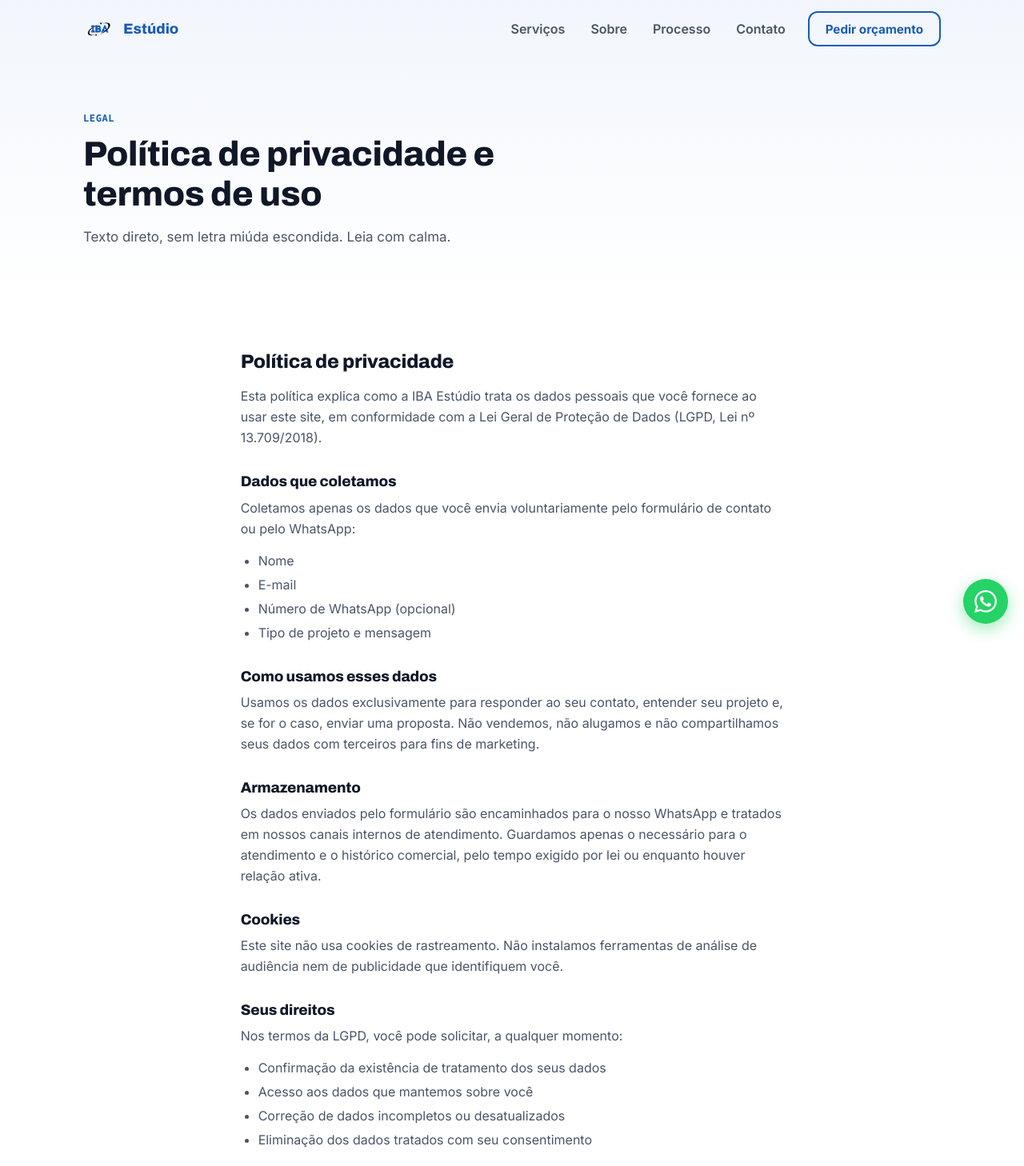
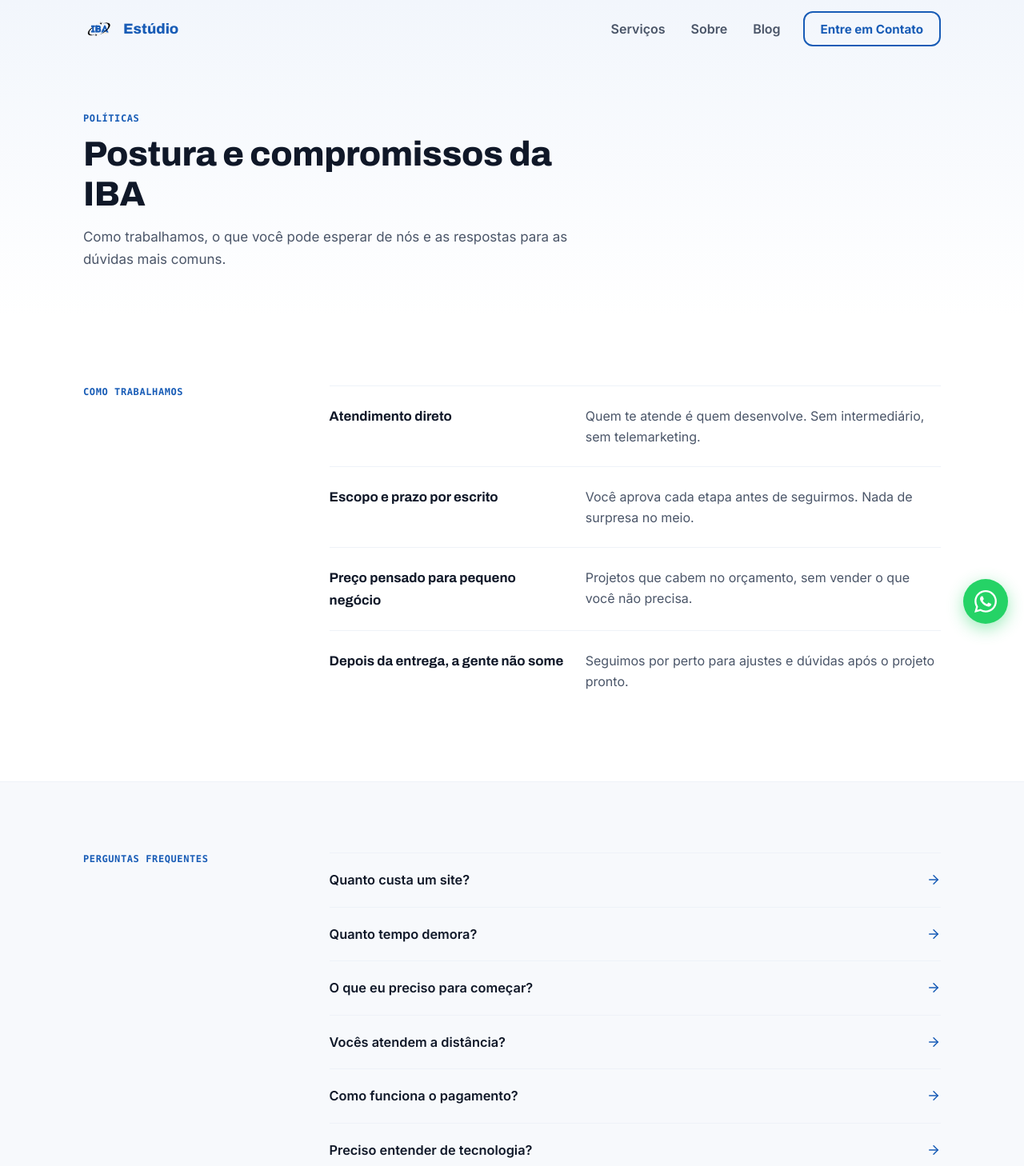
Before and after one commit to isisalencastro/ibaestudio-site, a React (Vite) app: page /politicas in a window 1280 px wide. Shown: the top 1458 px of the page at 80% size. Built offline with nearby package versions, Linux system fonts and the light colour scheme.

Commit message:
feat: add blog and politicas pages, simplify nav

```diff
--- a/src/App.jsx
+++ b/src/App.jsx
@@ -9,6 +9,7 @@ import Servicos from './pages/Servicos'
 import Sobre from './pages/Sobre'
 import Contato from './pages/Contato'
 import Politicas from './pages/Politicas'
+import Blog from './pages/Blog'
 
 function ScrollToTop() {
   const { pathname, hash } = useLocation()
@@ -32,6 +33,7 @@ function AnimatedRoutes() {
         <Route path="/sobre" element={<Sobre />} />
         <Route path="/contato" element={<Contato />} />
         <Route path="/politicas" element={<Politicas />} />
+        <Route path="/blog" element={<Blog />} />
       </Routes>
     </AnimatePresence>
   )
--- a/src/components/Footer.jsx
+++ b/src/components/Footer.jsx
@@ -21,7 +21,7 @@ export default function Footer() {
           <ul className="flex flex-col gap-2.5">
             <li><Link to="/servicos" className="text-gray-600 text-[0.95rem] hover:text-blue">Serviços</Link></li>
             <li><Link to="/sobre" className="text-gray-600 text-[0.95rem] hover:text-blue">Sobre</Link></li>
-            <li><Link to="/#processo" className="text-gray-600 text-[0.95rem] hover:text-blue">Processo</Link></li>
+            <li><Link to="/blog" className="text-gray-600 text-[0.95rem] hover:text-blue">Blog</Link></li>
             <li><Link to="/contato" className="text-gray-600 text-[0.95rem] hover:text-blue">Contato</Link></li>
           </ul>
         </nav>
--- a/src/components/Header.jsx
+++ b/src/components/Header.jsx
@@ -5,8 +5,7 @@ import { motion, AnimatePresence } from 'framer-motion'
 const links = [
   { to: '/servicos', label: 'Serviços' },
   { to: '/sobre', label: 'Sobre' },
-  { to: '/#processo', label: 'Processo' },
-  { to: '/contato', label: 'Contato' }
+  { to: '/blog', label: 'Blog' }
 ]
 
 function Brand() {
@@ -63,7 +62,7 @@ export default function Header() {
                 to={l.to}
                 className={({ isActive }) =>
                   `relative inline-flex items-center min-h-[44px] px-3.5 rounded-lg font-semibold transition-colors ${
-                    isActive && l.to !== '/#processo'
+                    isActive
                       ? 'text-blue after:absolute after:left-3.5 after:right-3.5 after:bottom-[6px] after:h-[2px] after:rounded-full after:bg-blue'
                       : 'text-gray-600 hover:text-blue hover:bg-blue-soft2'
                   }`
@@ -72,7 +71,7 @@ export default function Header() {
                 {l.label}
               </NavLink>
             ))}
-            <Link to="/contato" className="btn btn-secondary min-h-[44px] px-5 py-2.5 text-[0.95rem] ml-2.5">Pedir orçamento</Link>
+            <Link to="/contato" className="btn btn-secondary min-h-[44px] px-5 py-2.5 text-[0.95rem] ml-2.5">Entre em Contato</Link>
           </nav>
 
           <button
@@ -106,7 +105,7 @@ export default function Header() {
                   to={l.to}
                   className={({ isActive }) =>
                     `relative px-3.5 py-3 rounded-lg text-[1.05rem] font-semibold ${
-                      isActive && l.to !== '/#processo'
+                      isActive
                         ? 'text-blue bg-blue-soft2 after:absolute after:left-0 after:top-2 after:bottom-2 after:w-[3px] after:rounded-full after:bg-blue'
                         : 'text-gray-600'
                     }`
@@ -115,7 +114,7 @@ export default function Header() {
                   {l.label}
                 </NavLink>
               ))}
-              <Link to="/contato" className="btn btn-secondary mt-3">Pedir orçamento</Link>
+              <Link to="/contato" className="btn btn-secondary mt-3">Entre em Contato</Link>
             </div>
           </motion.nav>
         )}
--- a/src/components/Page.jsx
+++ b/src/components/Page.jsx
@@ -1,7 +1,16 @@
+import { useEffect } from 'react'
+import { useLocation } from 'react-router-dom'
 import { motion, useReducedMotion } from 'framer-motion'
 
 export default function Page({ children }) {
   const reduce = useReducedMotion()
+  const { hash } = useLocation()
+
+  useEffect(() => {
+    if (!hash) return
+    const el = document.getElementById(hash.slice(1))
+    if (el) el.scrollIntoView({ behavior: 'smooth' })
+  }, [hash])
 
   if (reduce) return <>{children}</>
 
--- /dev/null
+++ b/src/pages/Blog.jsx
@@ -0,0 +1,45 @@
+import Page from '../components/Page'
+import Reveal from '../components/Reveal'
+import Seo from '../components/Seo'
+import { waLink, WA_MESSAGES } from '../lib/site'
+
+export default function Blog() {
+  return (
+    <Page>
+      <Seo
+        description="Novidades e anúncios da IBA Estúdio: matérias, lançamentos e atualizações importantes do estúdio."
+      />
+
+      <section className="bg-gradient-to-b from-blue-soft to-white pt-[140px] pb-14">
+        <div className="container-site">
+          <Reveal>
+            <p className="eyebrow">Novidades</p>
+          </Reveal>
+          <Reveal delay={0.08} blur>
+            <h1 className="text-[clamp(1.9rem,4vw,2.7rem)] max-w-[22ch] mb-4">Blog da IBA</h1>
+          </Reveal>
+          <Reveal delay={0.16}>
+            <p className="lede max-w-[62ch]">Matérias, lançamentos e atualizações importantes do estúdio.</p>
+          </Reveal>
+        </div>
+      </section>
+
+      <section className="py-[96px]">
+        <div className="container-site max-w-[720px] text-center">
+          <Reveal>
+            <span className="inline-block font-display font-extrabold text-[0.85rem] tracking-[0.18em] uppercase text-blue bg-blue-soft2 rounded-full px-4 py-1.5 mb-6">
+              Em breve
+            </span>
+            <h2 className="text-[clamp(1.5rem,3vw,2rem)] mb-4">Estamos preparando as primeiras matérias</h2>
+            <p className="text-gray-600 max-w-[52ch] mx-auto mb-8">
+              Em breve, você encontra aqui novidades sobre a IBA, casos de clientes e conteúdo sobre tecnologia para pequenos negócios.
+            </p>
+            <a href={waLink(WA_MESSAGES.geral)} target="_blank" rel="noopener noreferrer" className="btn btn-primary">
+              Falar com a IBA
+            </a>
+          </Reveal>
+        </div>
+      </section>
+    </Page>
+  )
+}
--- a/src/pages/Home.jsx
+++ b/src/pages/Home.jsx
@@ -1,5 +1,4 @@
-import { useEffect } from 'react'
-import { Link, useLocation } from 'react-router-dom'
+import { Link } from 'react-router-dom'
 import { motion, useReducedMotion } from 'framer-motion'
 import Page from '../components/Page'
 import Reveal from '../components/Reveal'
@@ -88,13 +87,6 @@ function Mockup() {
 
 export default function Home() {
   const reduce = useReducedMotion()
-  const { hash } = useLocation()
-
-  useEffect(() => {
-    if (!hash) return
-    const el = document.getElementById(hash.slice(1))
-    if (el) el.scrollIntoView({ behavior: 'smooth' })
-  }, [hash])
 
   return (
     <Page>
--- a/src/pages/Politicas.jsx
+++ b/src/pages/Politicas.jsx
@@ -1,30 +1,92 @@
 import Page from '../components/Page'
 import Reveal from '../components/Reveal'
 import Seo from '../components/Seo'
+import { ArrowRightIcon } from '../components/Icons'
 import { mailLink } from '../lib/site'
+
+const postura = [
+  { title: 'Atendimento direto', text: 'Quem te atende é quem desenvolve. Sem intermediário, sem telemarketing.' },
+  { title: 'Escopo e prazo por escrito', text: 'Você aprova cada etapa antes de seguirmos. Nada de surpresa no meio.' },
+  { title: 'Preço pensado para pequeno negócio', text: 'Projetos que cabem no orçamento, sem vender o que você não precisa.' },
+  { title: 'Depois da entrega, a gente não some', text: 'Seguimos por perto para ajustes e dúvidas após o projeto pronto.' }
+]
+
+const faq = [
+  { q: 'Quanto custa um site?', a: 'Sites partem de R$ 1.500, para institucional ou página de venda. Automações com IA e sistemas têm valor sob consulta, sempre formalizado por escrito antes de começar.' },
+  { q: 'Quanto tempo demora?', a: 'Depende do escopo. O prazo é combinado por escrito na proposta e você acompanha cada etapa do desenvolvimento.' },
+  { q: 'O que eu preciso para começar?', a: 'Só uma conversa. Você conta como o seu negócio funciona hoje e a gente desenha a solução em cima do seu processo.' },
+  { q: 'Vocês atendem a distância?', a: 'Sim. Todo o atendimento é remoto, pelo WhatsApp e por videochamada.' },
+  { q: 'Como funciona o pagamento?', a: 'Por etapas, conforme a proposta. Você paga à medida que as entregas avançam.' },
+  { q: 'Preciso entender de tecnologia?', a: 'Não. A gente explica tudo em linguagem simples e cuida da parte técnica por você.' },
+  { q: 'O que é automação com IA?', a: 'São fluxos que respondem clientes e executam tarefas repetitivas sozinhos, como atender pelo WhatsApp a qualquer hora.' },
+  { q: 'Tem suporte depois que fica pronto?', a: 'Sim. Seguimos por perto para ajustes e dúvidas após a entrega.' }
+]
+
+function SectionLabel({ children }) {
+  return (
+    <Reveal className="lg:sticky lg:top-28 self-start">
+      <p className="eyebrow">{children}</p>
+    </Reveal>
+  )
+}
 
 export default function Politicas() {
   return (
     <Page>
       <Seo
-        description="Política de privacidade e termos de uso da IBA Estúdio, em conformidade com a LGPD."
+        description="Postura, compromissos e respostas para dúvidas frequentes da IBA Estúdio, além da política de privacidade e termos de uso."
       />
 
       <section className="bg-gradient-to-b from-blue-soft to-white pt-[140px] pb-14">
         <div className="container-site">
           <Reveal>
-            <p className="eyebrow">Legal</p>
+            <p className="eyebrow">Políticas</p>
           </Reveal>
           <Reveal delay={0.08} blur>
-            <h1 className="text-[clamp(1.9rem,4vw,2.7rem)] max-w-[22ch] mb-4">Política de privacidade e termos de uso</h1>
+            <h1 className="text-[clamp(1.9rem,4vw,2.7rem)] max-w-[22ch] mb-4">Postura e compromissos da IBA</h1>
           </Reveal>
           <Reveal delay={0.16}>
-            <p className="lede max-w-[62ch]">Texto direto, sem letra miúda escondida. Leia com calma.</p>
+            <p className="lede max-w-[62ch]">Como trabalhamos, o que você pode esperar de nós e as respostas para as dúvidas mais comuns.</p>
           </Reveal>
         </div>
       </section>
 
-      <section className="py-[72px]">
+      <section className="py-[88px]">
+        <div className="container-site grid lg:grid-cols-[0.35fr_1fr] gap-10">
+          <SectionLabel>Como trabalhamos</SectionLabel>
+          <Reveal delay={0.1}>
+            <dl>
+              {postura.map((item) => (
+                <div key={item.title} className="grid sm:grid-cols-[0.4fr_0.6fr] gap-3 sm:gap-6 py-6 border-t border-gray-200">
+                  <dt className="font-display font-bold text-[1.05rem]">{item.title}</dt>
+                  <dd className="text-gray-600">{item.text}</dd>
+                </div>
+              ))}
+            </dl>
+          </Reveal>
+        </div>
+      </section>
+
+      <section className="py-[88px] bg-gray-100 border-y border-gray-200">
+        <div className="container-site grid lg:grid-cols-[0.35fr_1fr] gap-10">
+          <SectionLabel>Perguntas frequentes</SectionLabel>
+          <Reveal delay={0.1}>
+            <div>
+              {faq.map((item) => (
+                <details key={item.q} className="group border-b border-gray-200 first:border-t py-5">
+                  <summary className="cursor-pointer list-none flex items-center justify-between gap-4 font-semibold text-[1.02rem] text-ink">
+                    {item.q}
+                    <ArrowRightIcon className="shrink-0 text-blue transition-transform group-open:rotate-90" size={18} />
+                  </summary>
+                  <p className="text-gray-600 mt-3 max-w-[62ch]">{item.a}</p>
+                </details>
+              ))}
+            </div>
+          </Reveal>
+        </div>
+      </section>
+
+      <section className="py-[88px]">
         <div className="container-site max-w-[72ch]">
           <Reveal>
             <h2 className="text-[1.5rem] mb-4">Política de privacidade</h2>
```
